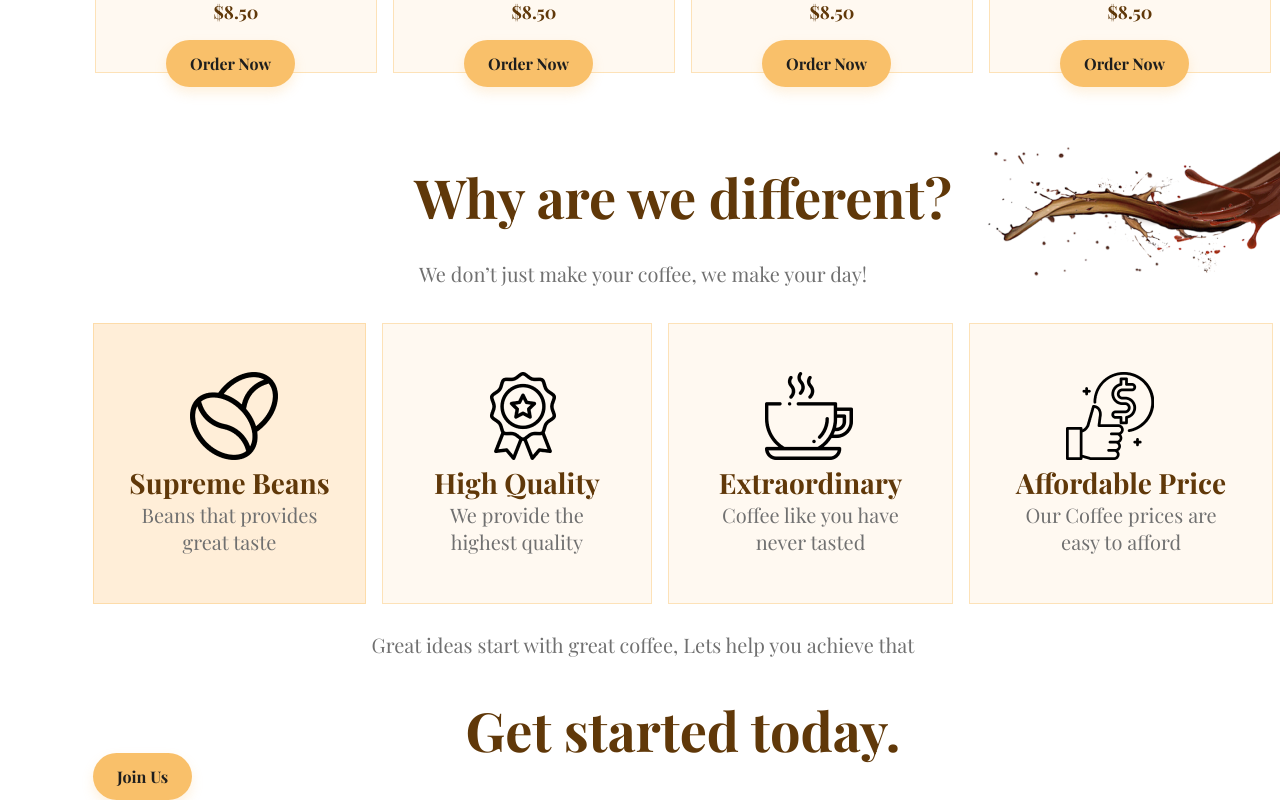
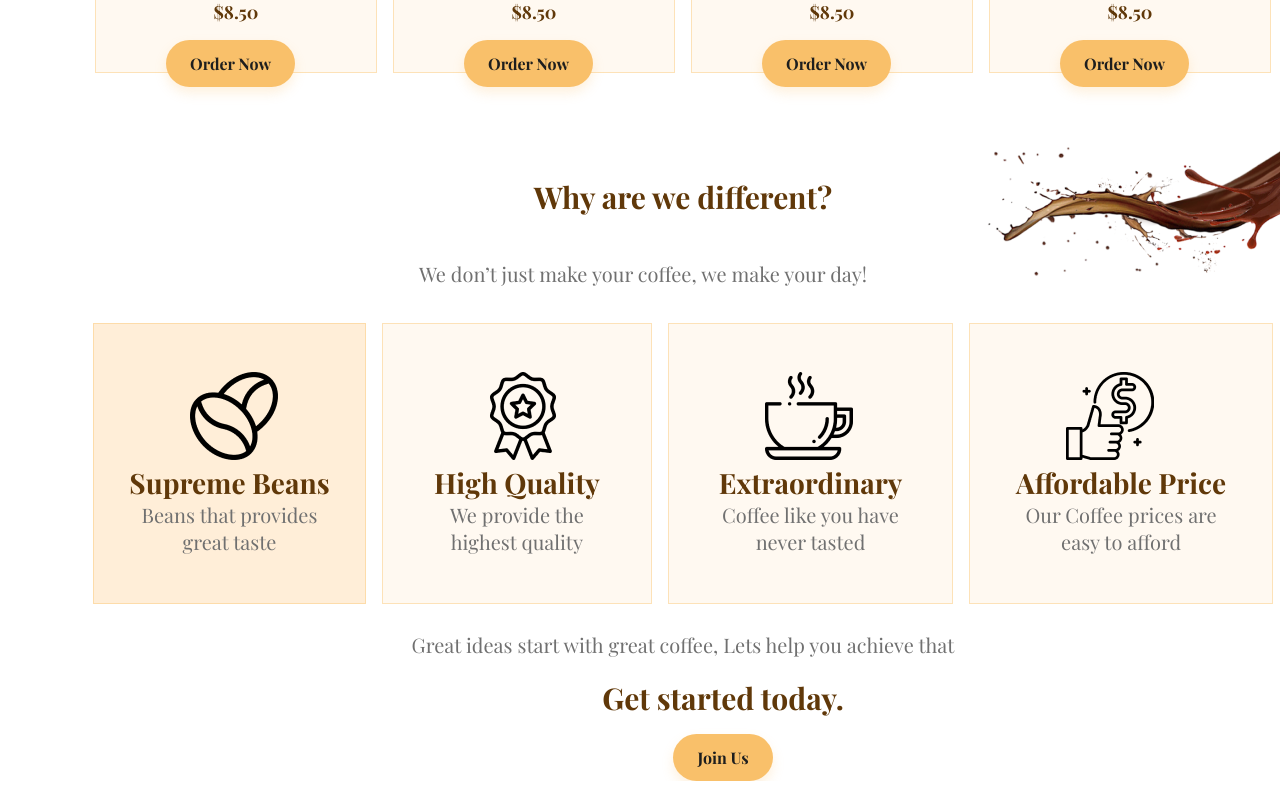
Before and after one commit to RonenTGreat/Bean-Scene-Coffee, a React (Vite) app: page / in a window 1280 px wide. Shown: the part 1879-2679 px from the top of the page. Built offline with nearby package versions, Linux system fonts and the light colour scheme; a web font is replaced by a local one.

Commit message:
done with benefits sections

```diff
--- a/src/components/Container/container.component.jsx
+++ b/src/components/Container/container.component.jsx
@@ -75,11 +75,11 @@ const Container = () => {
             para="Our Coffee prices are easy to afford"
           />
         </div>
-        <div>
-          <p className="coffee__style-paragraph">Great ideas start with great coffee, Lets help you achieve that</p>
+        <div className="benefits-join">
+          <p className="coffee__style-paragraph benefits-para">Great ideas start with great coffee, Lets help you achieve that</p>
           <h4 className="coffee__style-heading">Get started today.</h4>
+          <a className="info__btn" href="/#">Join Us</a>
         </div>
-        <a className="info__btn" href="/#">Join Us</a>
 
       </section>
     </main>
--- a/src/components/Container/container.styles.css
+++ b/src/components/Container/container.styles.css
@@ -108,9 +108,25 @@
   top: 2040px;
 }
 
-.benefits{
+.benefits {
   display: flex;
   justify-content: center;
   align-items: center;
   gap: 1rem;
 }
+
+.benefits-join {
+  display: flex;
+  flex-direction: column;
+  justify-content: center;
+  align-items: center;
+  margin-left: 5rem;
+}
+
+.benefits-para{
+  margin-bottom: 0;
+}
+
+.coffee__style-heading{
+  font-size: 30px;
+}
```
